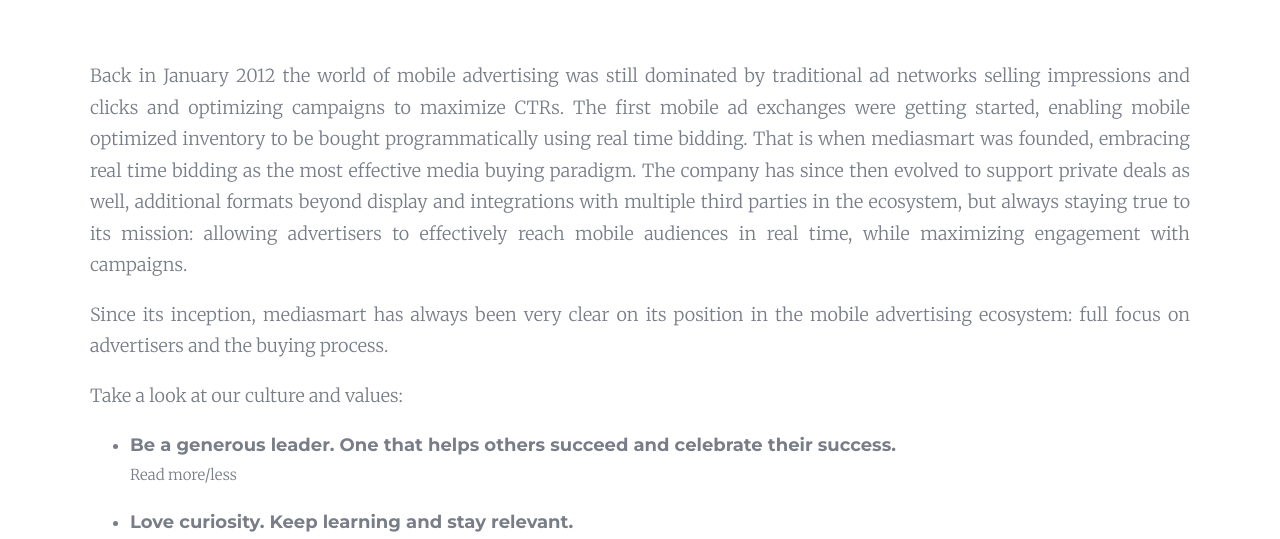
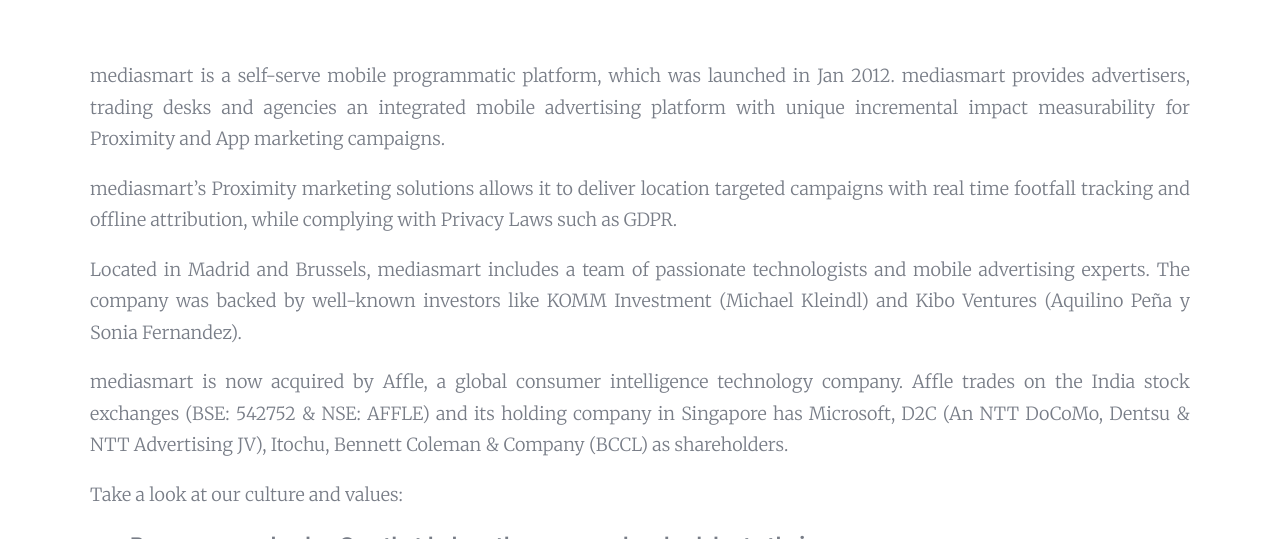
Before and after one commit to mediasmart/site-product, a Jekyll site: the page built from about-us/index.md, in a window 1280 px wide and 900 px high, cut to the strip 361-900 px from the top of the window. Built offline with Jekyll 4.4.1, drawn with Linux system fonts in a browser that asks for light colours; nearby versions of some CDN libraries; some web fonts are replaced.

Commit message:
Text changes and logo

```diff
--- a/about-us/index.md
+++ b/about-us/index.md
@@ -9,9 +9,13 @@ cover       : team/team.jpg
 permalink   : /about-us/
 ---
 
-Back in January 2012 the world of mobile advertising was still dominated by traditional ad networks selling impressions and clicks and optimizing campaigns to maximize CTRs. The first mobile ad exchanges were getting started, enabling mobile optimized inventory to be bought programmatically using real time bidding. That is when mediasmart was founded, embracing real time bidding as the most effective media buying paradigm. The company has since then evolved to support private deals as well, additional formats beyond display and integrations with multiple third parties in the ecosystem, but always staying true to its mission: allowing advertisers to effectively reach mobile audiences in real time, while maximizing engagement with campaigns.
+mediasmart is a self-serve mobile programmatic platform, which was launched in Jan 2012. mediasmart provides advertisers, trading desks and agencies an integrated mobile advertising platform with unique incremental impact measurability for Proximity and App marketing campaigns.
 
-Since its inception, mediasmart has always been very clear on its position in the mobile advertising ecosystem: full focus on advertisers and the buying process.
+mediasmart’s Proximity marketing solutions allows it to deliver location targeted campaigns with real time footfall tracking and offline attribution, while complying with Privacy Laws such as GDPR.
+
+Located in Madrid and Brussels, mediasmart includes a team of passionate technologists and mobile advertising experts. The company was backed by well-known investors like KOMM Investment (Michael Kleindl) and Kibo Ventures (Aquilino Peña y Sonia Fernandez).
+
+mediasmart is now acquired by Affle, a global consumer intelligence technology company. Affle trades on the India stock exchanges (BSE: 542752 & NSE: AFFLE) and its holding company in Singapore has Microsoft, D2C (An NTT DoCoMo, Dentsu & NTT Advertising JV), Itochu, Bennett Coleman & Company (BCCL) as shareholders.
 
 Take a look at our culture and values:
 
@@ -27,8 +31,8 @@ Take a look at our culture and values:
 {% endfor %}
 </ul>
 
+### Ad Fraud Manifesto
 
-### Ad Fraud Manifesto
   Mobile ad fraud is an issue for everyone working in the mobile advertising industry. While there are some disincentives and examples of ad fraudsters being fined or even jailed, there is an overwhelming tide of parties committing mobile ad fraud.
 
   That’s why we’re launching  <a href='https://mediasmart.io/manifesto'> this mobile ad fraud manifesto</a>, to call attention and make our contribution to addressing these issues.
```
Also changed, not shown: assets/images/logo-mediasmart.png.
